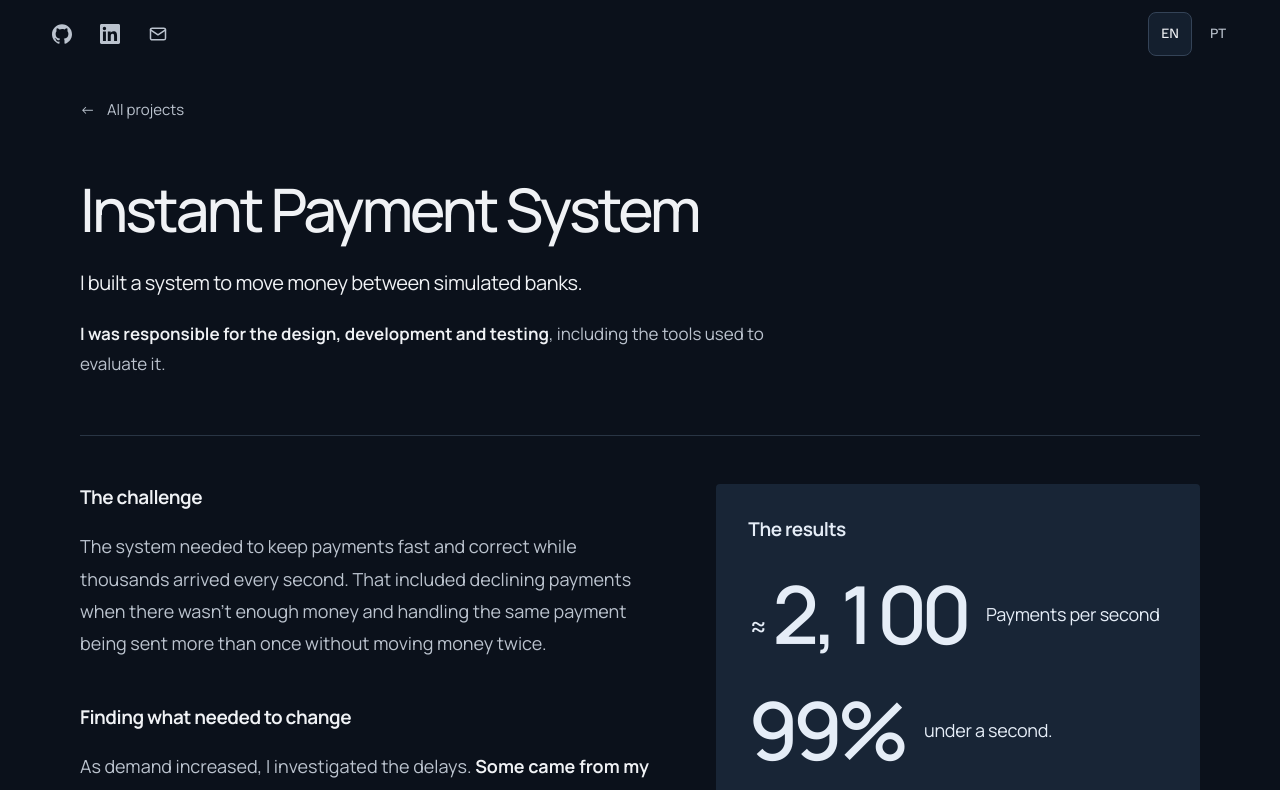
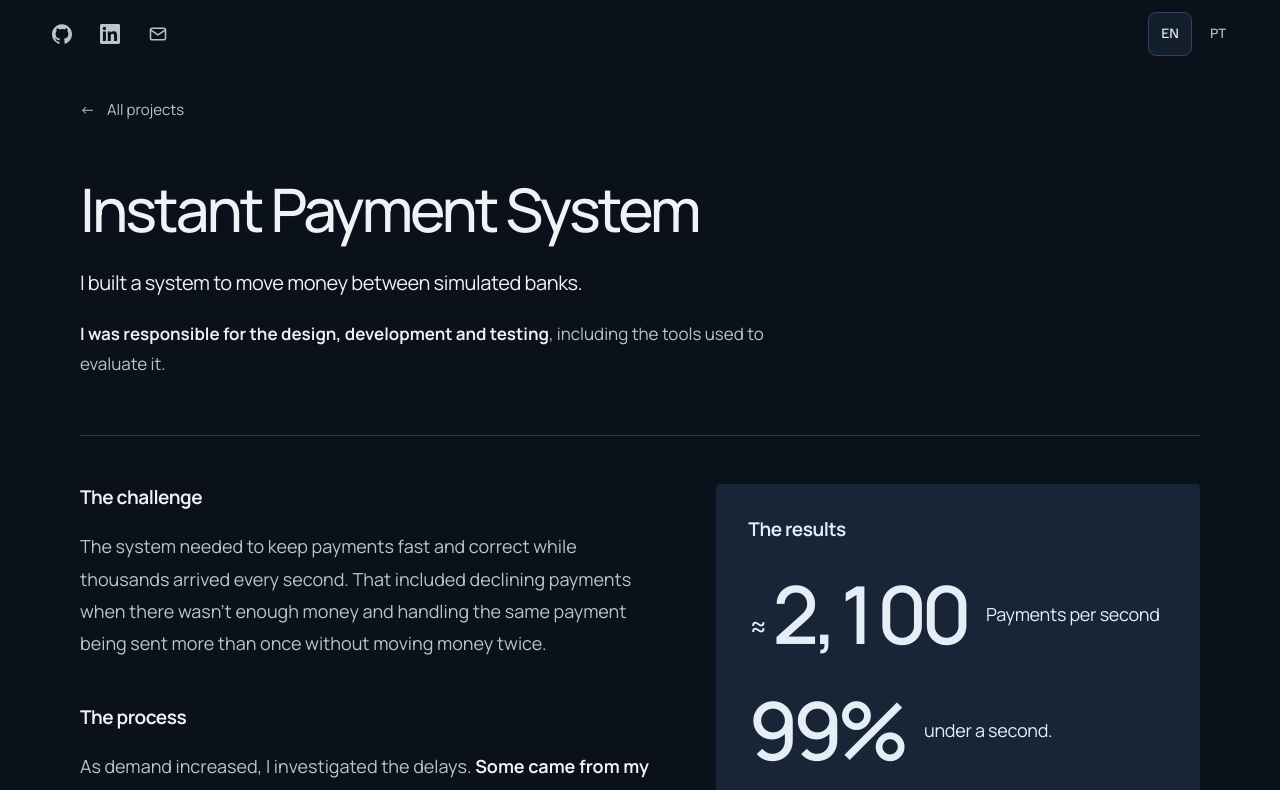
Before and after one commit to borgeskauan/borgeskauan.github.io, an Angular app: page /projects/pix in a window 1280 px wide. Shown: the top 790 px of the page. Built offline with nearby package versions, Linux system fonts and the light colour scheme.

Commit message:
Rename Pix process section heading

```diff
--- a/scripts/verify-output.mjs
+++ b/scripts/verify-output.mjs
@@ -2,7 +2,7 @@ import assert from 'node:assert/strict';
 import {readFile,readdir,stat} from 'node:fs/promises';
 import {join} from 'node:path';
 const root='build';
-for(const [route,expected] of [['',['Kauan Borges','Software developer','Projects','Instant Payment System','Valora','SupportAI']],['projects/pix',['The challenge','Finding what needed to change','The results','Payments per second','under a second.','Inspired by where Pix started.','2,100','99%','How I built and tested it','Source code']]]){
+for(const [route,expected] of [['',['Kauan Borges','Software developer','Projects','Instant Payment System','Valora','SupportAI']],['projects/pix',['The challenge','The process','The results','Payments per second','under a second.','Inspired by where Pix started.','2,100','99%','How I built and tested it','Source code']]]){
  const html=await readFile(join(root,route,'index.html'),'utf8');
  for(const text of expected)assert.ok(html.includes(text),`${route}: ${text}`);
  assert.ok(!/app-build-version|build-version|version-details/.test(html),`${route}: no version debug UI`);
--- a/src/app/i18n/pt.json
+++ b/src/app/i18n/pt.json
@@ -27,7 +27,7 @@
   "Source code": "Código-fonte",
   "A payment system built and tested by Kauan Borges: sustained demand, response times, and the evidence from two local tests.": "Um sistema de pagamentos desenvolvido e testado por Kauan Borges: demanda contínua, tempos de resposta e evidências de dois testes locais.",
   "The challenge": "O desafio",
-  "Finding what needed to change": "Identificando o que precisava mudar",
+  "The process": "O processo",
   "Local tests on one computer, using simulated banks.": "Testes locais em um único computador, com bancos simulados.",
   "I designed and tested a payment system to understand how it could stay fast and correct under sustained demand.": "Projetei e testei um sistema de pagamentos para entender como ele poderia se manter rápido e correto sob demanda contínua.",
   "I was responsible for the design, development and testing": "Fui responsável pelo projeto, pelo desenvolvimento e pelos testes",
--- a/src/app/projects/pix/payment-study.component.html
+++ b/src/app/projects/pix/payment-study.component.html
@@ -15,7 +15,7 @@
       </div>
     </section>
     <section class="study-section" aria-labelledby="approach-title">
-      <h2 id="approach-title">{{"Finding what needed to change" | t}}</h2>
+      <h2 id="approach-title">{{"The process" | t}}</h2>
       <div class="study-section-body">
         <p>{{"As demand increased, I investigated the delays." | t}} <strong>{{"Some came from my own testing tool." | t}}</strong> {{"I rebuilt it to maintain steadier demand." | t}}</p>
         <p>{{"Some changes made individual parts faster without improving the payment as a whole." | t}} <strong>{{"I measured the complete journey to decide which changes to keep." | t}}</strong></p>
```
